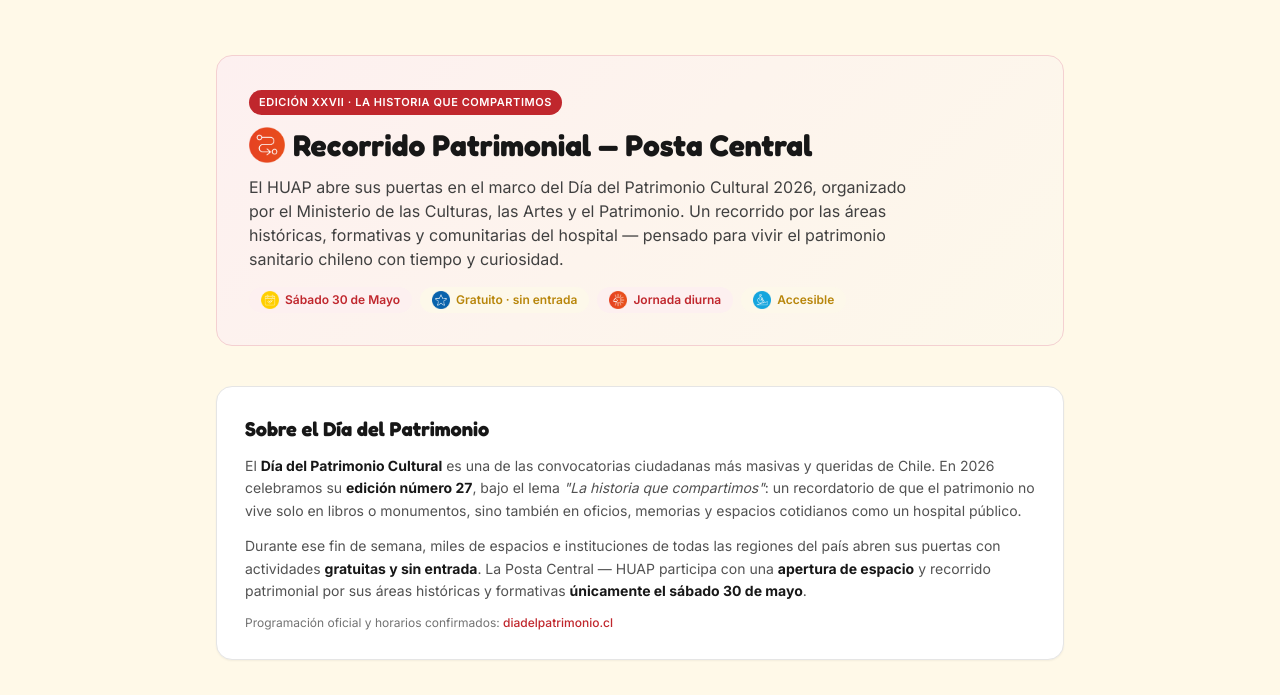
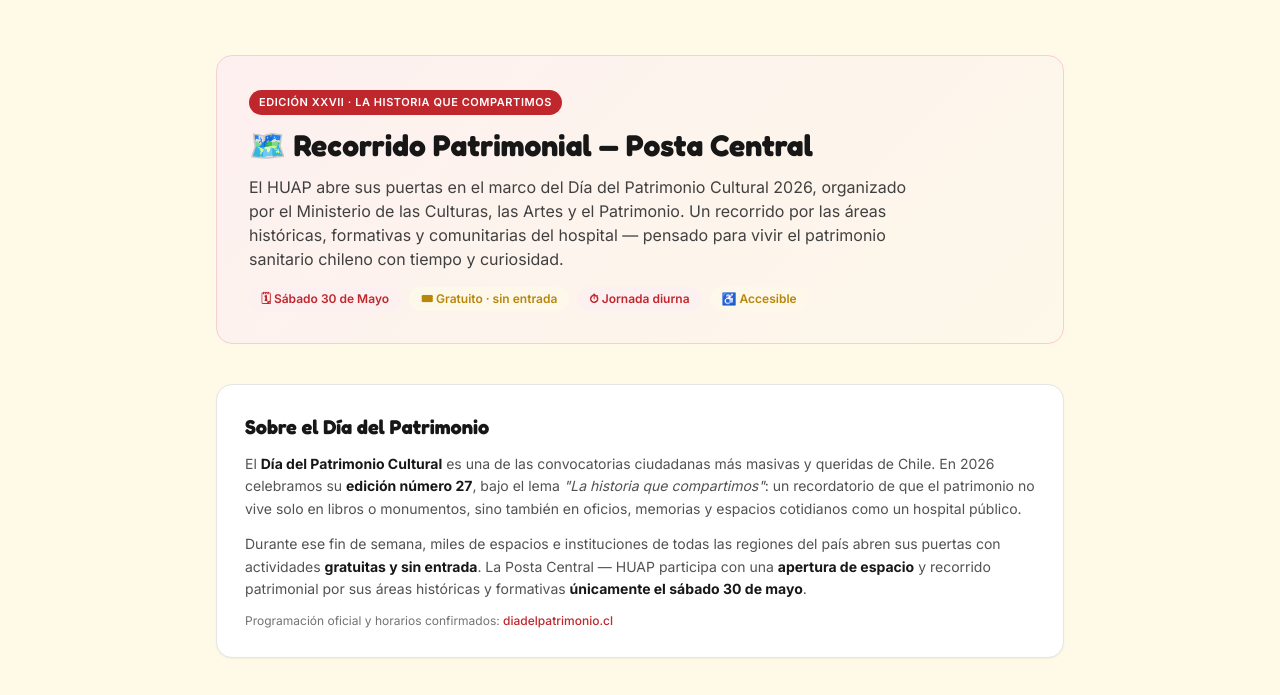
Before and after one commit to evelyncaceresburrows-cpu/dia-patrimonio-huap, a website: page public/index.html in a window 1280 px wide. Both pictures are taken after a click on the button "Recorrido". Shown: the part 74-769 px from the top of the page. Drawn offline with nearby package versions, Linux system fonts and the light colour scheme.

Commit message:
revert(hero+recorrido header): volver a emojis y SVG en badges/título — mantener iconos en cards y CTAs

```diff
--- a/public/index.html
+++ b/public/index.html
@@ -293,7 +293,9 @@ h1, h2, h3, .font-display {
       <!-- Badge fecha (fondo azul #1F59FF, texto blanco) -->
       <div class="inline-flex items-center gap-2 rounded-full px-5 py-2.5 text-xs sm:text-sm font-bold uppercase tracking-widest mb-8 shadow-xl"
            style="background: #1F59FF; color: #ffffff;">
-        <img src="uploads/iconos/icon-09.png" alt="" class="iko-sm">
+        <svg width="14" height="14" viewBox="0 0 24 24" fill="none" stroke="currentColor" stroke-width="2.5">
+          <polygon points="12 2 15.09 8.26 22 9.27 17 14.14 18.18 21.02 12 17.77 5.82 21.02 7 14.14 2 9.27 8.91 8.26 12 2"/>
+        </svg>
         Sábado 30 de Mayo · 9:00 a 14:00 horas
       </div>
 
@@ -306,7 +308,10 @@ h1, h2, h3, .font-display {
 
       <!-- Info -->
       <div class="inline-flex items-center gap-3 rounded-2xl px-8 py-4 mb-8 shadow-xl" style="background: #1F59FF;">
-        <img src="uploads/iconos/icon-08.png" alt="" class="iko-lg">
+        <svg width="20" height="20" viewBox="0 0 24 24" fill="none" stroke="currentColor" stroke-width="2.5" style="color: #ffffff;">
+          <path d="M21 10c0 7-9 13-9 13s-9-6-9-13a9 9 0 0 1 18 0z"/>
+          <circle cx="12" cy="10" r="3"/>
+        </svg>
         <p class="font-display text-lg md:text-xl font-bold" style="color: #ffffff;">
           Curicó 345, Santiago Centro
         </p>
@@ -512,22 +517,22 @@ h1, h2, h3, .font-display {
       <div class="inline-block text-[11px] font-semibold uppercase tracking-wider mb-3 px-2.5 py-1 rounded-full" style="background: var(--color-rojo); color: white;">
         Edición XXVII · La historia que compartimos
       </div>
-      <h2 class="font-display text-2xl sm:text-3xl font-bold mb-3 inline-flex items-center gap-2"><img src="uploads/iconos/icon-02.png" alt="" class="iko" style="width:1.2em;height:1.2em"> Recorrido Patrimonial — Posta Central</h2>
+      <h2 class="font-display text-2xl sm:text-3xl font-bold mb-3">🗺️ Recorrido Patrimonial — Posta Central</h2>
       <p class="text-neutral-700 dark:text-neutral-300 text-sm sm:text-base leading-relaxed max-w-2xl mb-4">
         El HUAP abre sus puertas en el marco del Día del Patrimonio Cultural 2026, organizado por el Ministerio de las Culturas, las Artes y el Patrimonio. Un recorrido por las áreas históricas, formativas y comunitarias del hospital — pensado para vivir el patrimonio sanitario chileno con tiempo y curiosidad.
       </p>
       <div class="flex flex-wrap gap-2">
-        <span class="inline-flex items-center gap-1.5 px-3 py-1 rounded-full text-xs font-semibold" style="background: var(--color-rojo-light); color: var(--color-rojo);">
-          <img src="uploads/iconos/icon-09.png" alt="" class="iko-sm"> Sábado 30 de Mayo
+        <span class="inline-flex items-center gap-1 px-3 py-1 rounded-full text-xs font-semibold" style="background: var(--color-rojo-light); color: var(--color-rojo);">
+          🗓 Sábado 30 de Mayo
         </span>
-        <span class="inline-flex items-center gap-1.5 px-3 py-1 rounded-full text-xs font-semibold" style="background: var(--color-dorado-light); color: var(--color-dorado);">
-          <img src="uploads/iconos/icon-22.png" alt="" class="iko-sm"> Gratuito · sin entrada
+        <span class="inline-flex items-center gap-1 px-3 py-1 rounded-full text-xs font-semibold" style="background: var(--color-dorado-light); color: var(--color-dorado);">
+          🎟 Gratuito · sin entrada
         </span>
-        <span class="inline-flex items-center gap-1.5 px-3 py-1 rounded-full text-xs font-semibold" style="background: var(--color-rojo-light); color: var(--color-rojo);">
-          <img src="uploads/iconos/icon-20.png" alt="" class="iko-sm"> Jornada diurna
+        <span class="inline-flex items-center gap-1 px-3 py-1 rounded-full text-xs font-semibold" style="background: var(--color-rojo-light); color: var(--color-rojo);">
+          ⏱ Jornada diurna
         </span>
-        <span class="inline-flex items-center gap-1.5 px-3 py-1 rounded-full text-xs font-semibold" style="background: var(--color-dorado-light); color: var(--color-dorado);">
-          <img src="uploads/iconos/icon-07.png" alt="" class="iko-sm"> Accesible
+        <span class="inline-flex items-center gap-1 px-3 py-1 rounded-full text-xs font-semibold" style="background: var(--color-dorado-light); color: var(--color-dorado);">
+          ♿ Accesible
         </span>
       </div>
     </div>
```
